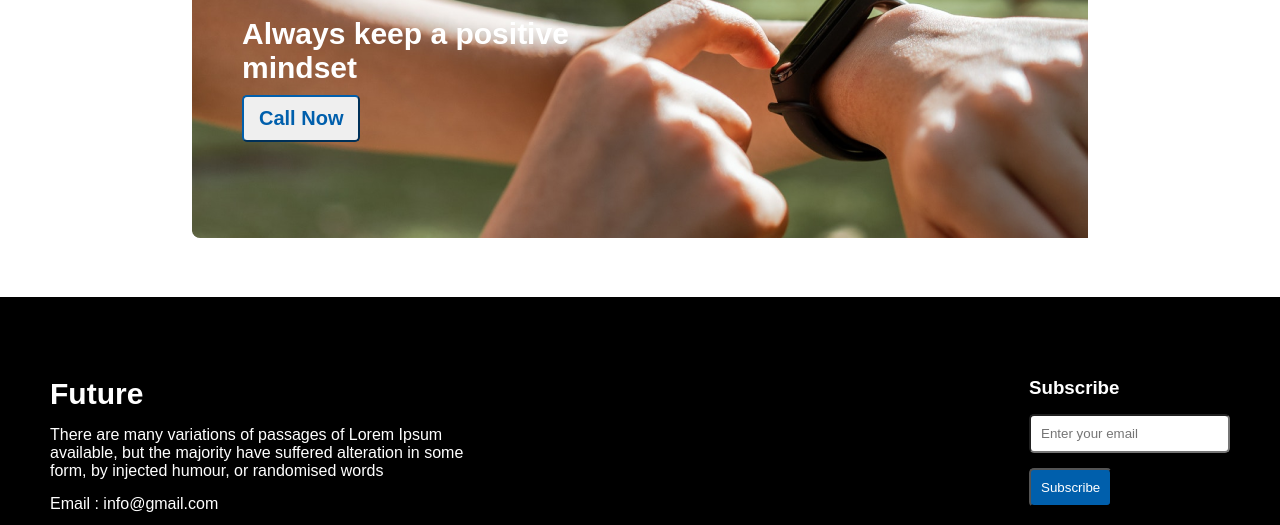
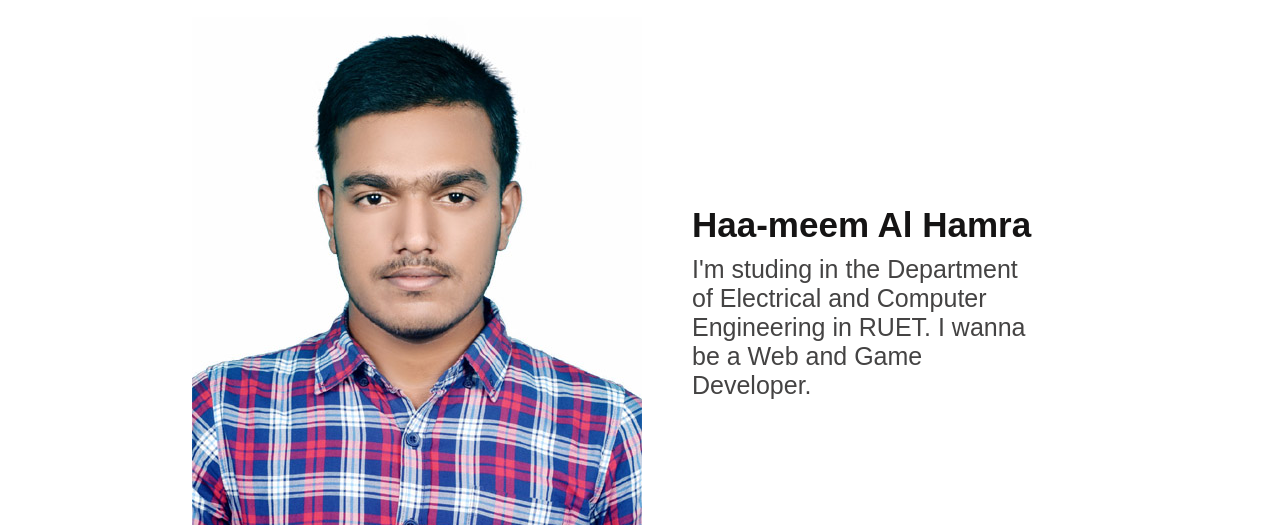
Before and after one commit to Haa-meem/first-assignment, a plain HTML site: page index.html in a window 1280 px wide. Shown: the part 2013-2538 px from the top of the page. Drawn offline with Linux system fonts and the light colour scheme.

Commit message:
my section added

```diff
--- a/index.html
+++ b/index.html
@@ -16,8 +16,7 @@
     <header class="header">
         <nav class="navstyle1">
             <h1 class="title">All Thinks Are<br>Possible If You<br>believe</h1>
-            <p class="description">There are many variations of passages of Lorem Ipsum<br>available, but the majority
-                have suffered
+            <p class="description">There are many variations of passages of Lorem Ipsum<br>available, but the majority have suffered
                 alteration in some<br>form, by injected humour, or randomised words</p>
             <button class="contact">Contact Us</button>
         </nav>
@@ -27,8 +26,7 @@
             <img src="images/person.png">
             <nav class="navstyle2">
                 <h1 class="title2">My failures of<br>previous year</h1>
-                <p class="description2">Contrary to popular belief, Lorem Ipsum is not<br>simply random text. It has
-                    roots in a piece
+                <p class="description2">Contrary to popular belief, Lorem Ipsum is not<br>simply random text. It has roots in a piece
                     of<br>classical Latin literature from 45 BC, making it over<br>2000 years old. Richard McClintock.
                 </p>
                 <ul type="square">
@@ -67,6 +65,14 @@
                 </div>
             </nav>
         </section>
+        <section class="mysec">
+            <img src="images/haa-meem.jpg" height="570px" weight="450px">
+            <nav class="mystyle">
+                <h1 class="mytitle">Haa-meem Al Hamra</h1>
+                <p class="mydescription">I'm studing in the Department of Electrical and Computer Engineering in RUET. I wanna be a Web and Game Developer.
+                </p>
+            </nav>
+        </section>
         <section class="secstyle2">
             <nav class="navstyle4">
                 <h3 class="positive">Always keep a positive<br>mindset</h3>
@@ -76,19 +82,15 @@
     </main>
     <footer class="bgfooter">
         <section class="foot-sec">
-            <div class="div1">
-                <h1 class="div1-title">Future</h1>
-                <p class="div1-description">There are many variations of passages of Lorem Ipsum<br>available, but the
-                    majority have suffered alteration
+        <div class="div1"><h1 class="div1-title">Future</h1>
+            <p class="div1-description">There are many variations of passages of Lorem Ipsum<br>available, but the majority have suffered alteration
                 in some<br>form, by injected humour, or randomised words</p>
             <p class="email">Email : info@gmail.com</p>
             <p class="phone">Phone : 01500 00 00 00</p>
             <span class="spangap">
                 <img src="images/icons/fb.png">
-                </span><span class="spangap"><img src="images/icons/twitter.png"></span><span class="spangap"><img
-                        src="images/icons/youtube.png">
-                </span>
-            </div>
+            </span><span class="spangap"><img src="images/icons/twitter.png"></span><span class="spangap"><img src="images/icons/youtube.png">
+            </span></div>
         <div class="div2">
             <h3 class="subscribe">Subscribe</h3>
             <form>
--- a/style.css
+++ b/style.css
@@ -9,7 +9,7 @@
 .header {
     background-image: url(images/banner/banner3.png);
     background-repeat: no-repeat;
-    height: 120vh;
+    height: 130vh;
 }
 
 .navstyle1 {
@@ -104,12 +104,35 @@ ul {
 
 .plan-description {
     color: #757575;
+    margin-bottom: 20px;
+}
+/*My Section*/
+.mysec {
+    display: flex;
+    width: 70%;
+    margin: auto;
+}
+.mystyle {
+    padding: 50px;
+    text-align: left;
+    margin: auto;
+}
+
+.mytitle {
+    color: #151414;
+    font-size: 35px;
+    padding-bottom: 10px;
+}
+
+.mydescription {
+    color: #444343;
+    font-size: 25px;
 }
 
 .secstyle2 {
     background-image: url(images/watch.png);
     background-repeat: no-repeat;
-    height: 45vh;
+    height: 50vh;
     width: 70%;
     margin: auto;
     margin-top: 20px;
```
Also changed, not shown: images/haa-meem.jpg (added). Lines whose indentation alone changed are shown as unchanged.
